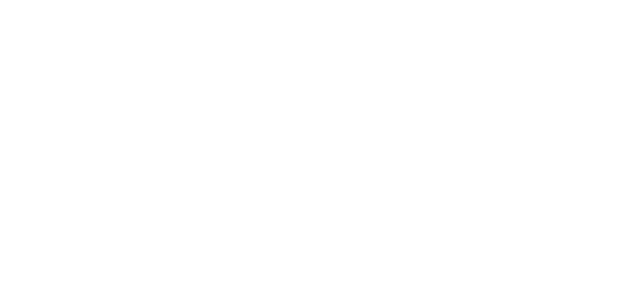
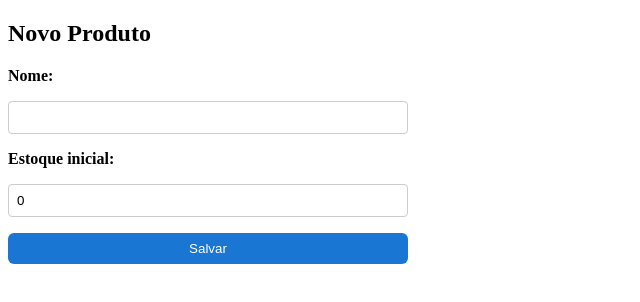
Before and after one commit to Yuri-amaralsantos/businessAppAngular, an Angular app: page /products/new in a window 1280 px wide. Before the commit this address led to /. Shown: the top 302 px of the page, without its empty margins (0-640 px from the left). Built offline with nearby package versions, Linux system fonts and the light colour scheme.

Commit message:
feat: add pages for create, list products and update routes

```diff
--- a/src/app/app.routes.ts
+++ b/src/app/app.routes.ts
@@ -1,3 +1,11 @@
 import { Routes } from '@angular/router';
+import { HomeComponent } from './pages/home/home';
+import { ProductListComponent } from './pages/products/product-list/product-list';
+import { ProductFormComponent } from './pages/products/product-form/product-form';
 
-export const routes: Routes = [];
+export const routes: Routes = [
+  { path: '', component: HomeComponent },
+  { path: 'products', component: ProductListComponent },
+  { path: 'products/new', component: ProductFormComponent },
+  { path: '**', redirectTo: '' },
+];
--- /dev/null
+++ b/src/app/pages/products/product-form/product-form.css
@@ -0,0 +1,29 @@
+form {
+  display: flex;
+  flex-direction: column;
+  gap: 1rem;
+  max-width: 400px;
+}
+
+label {
+  font-weight: bold;
+}
+
+input {
+  padding: 0.5rem;
+  border-radius: 4px;
+  border: 1px solid #ccc;
+}
+
+button {
+  padding: 0.5rem 1rem;
+  border: none;
+  border-radius: 6px;
+  background-color: #1976d2;
+  color: white;
+  cursor: pointer;
+}
+
+button:hover {
+  background-color: #1565c0;
+}
--- /dev/null
+++ b/src/app/pages/products/product-form/product-form.html
@@ -0,0 +1,10 @@
+<h2>Novo Produto</h2>
+<form (ngSubmit)="save()">
+    <label>Nome:</label>
+    <input [(ngModel)]="name" name="name" required />
+
+    <label>Estoque inicial:</label>
+    <input type="number" [(ngModel)]="stock" name="stock" required />
+
+    <button type="submit">Salvar</button>
+</form>
--- /dev/null
+++ b/src/app/pages/products/product-form/product-form.ts
@@ -0,0 +1,22 @@
+import { Component, signal } from '@angular/core';
+import { FormsModule } from '@angular/forms';
+import { Router } from '@angular/router';
+
+@Component({
+  selector: 'app-product-form',
+  standalone: true, // ⚠️ precisa ser standalone
+  imports: [FormsModule], // ⚠️ aqui incluímos FormsModule
+  templateUrl: './product-form.html',
+  styleUrls: ['./product-form.css'],
+})
+export class ProductFormComponent {
+  name = '';
+  stock = 0;
+
+  constructor(private router: Router) {}
+
+  save() {
+    console.log('Produto salvo:', { name: this.name, stock: this.stock });
+    this.router.navigate(['/products']);
+  }
+}
--- /dev/null
+++ b/src/app/pages/products/product-list/product-list.css
@@ -0,0 +1,15 @@
+h2 {
+  margin-bottom: 1rem;
+}
+
+a {
+  display: inline-block;
+  margin-bottom: 1rem;
+  color: #1976d2;
+  text-decoration: none;
+  font-weight: bold;
+}
+
+a:hover {
+  text-decoration: underline;
+}
--- /dev/null
+++ b/src/app/pages/products/product-list/product-list.html
@@ -0,0 +1,7 @@
+<h2>Produtos</h2>
+<a routerLink="/products/new">➕ Novo Produto</a>
+<ul>
+    <li *ngFor="let product of products()">
+        {{ product.name }} - {{ product.stock }} unidades
+    </li>
+</ul>
--- /dev/null
+++ b/src/app/pages/products/product-list/product-list.ts
@@ -0,0 +1,17 @@
+import { Component, signal } from '@angular/core';
+import { CommonModule } from '@angular/common';
+import { RouterLink } from '@angular/router';
+
+@Component({
+  selector: 'app-product-list',
+  standalone: true,
+  imports: [CommonModule, RouterLink],
+  templateUrl: './product-list.html',
+  styleUrls: ['./product-list.css'],
+})
+export class ProductListComponent {
+  products = signal([
+    { id: 1, name: 'Mouse', stock: 50 },
+    { id: 2, name: 'Teclado', stock: 30 },
+  ]);
+}
```
